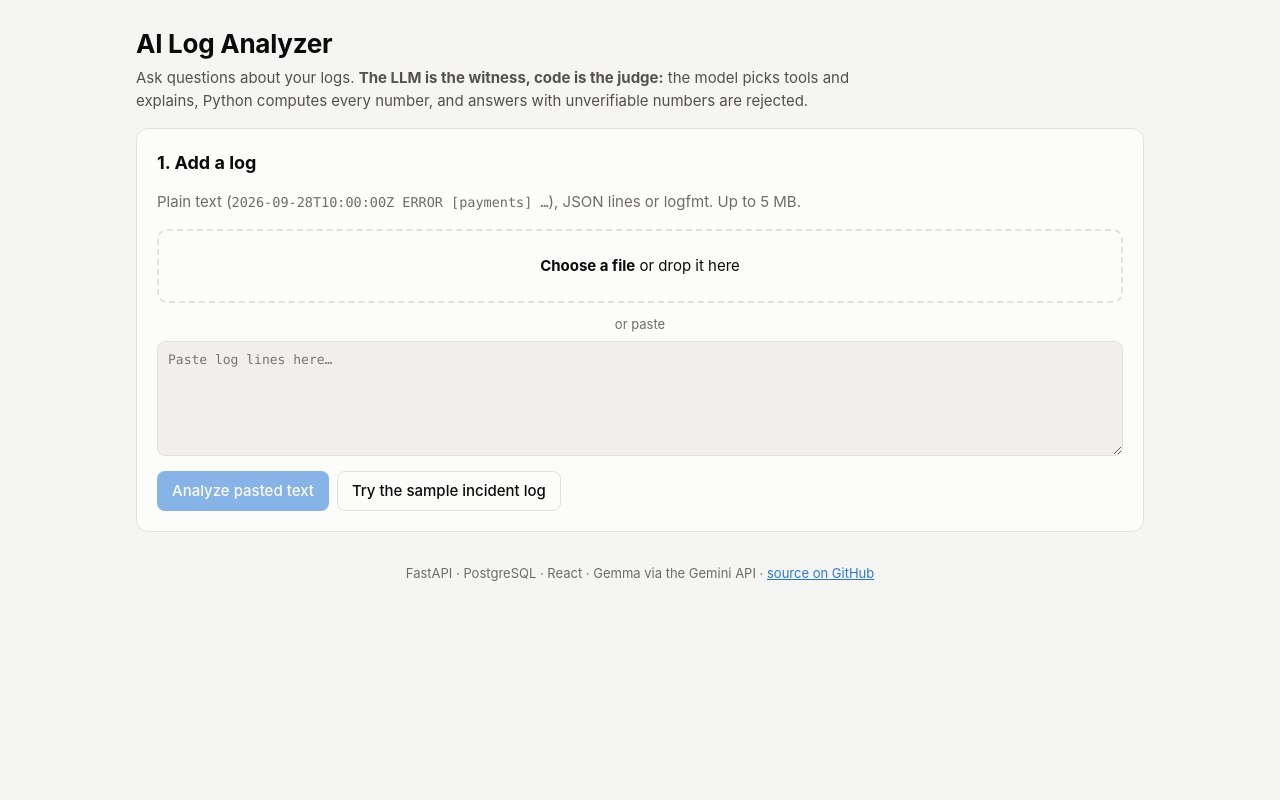
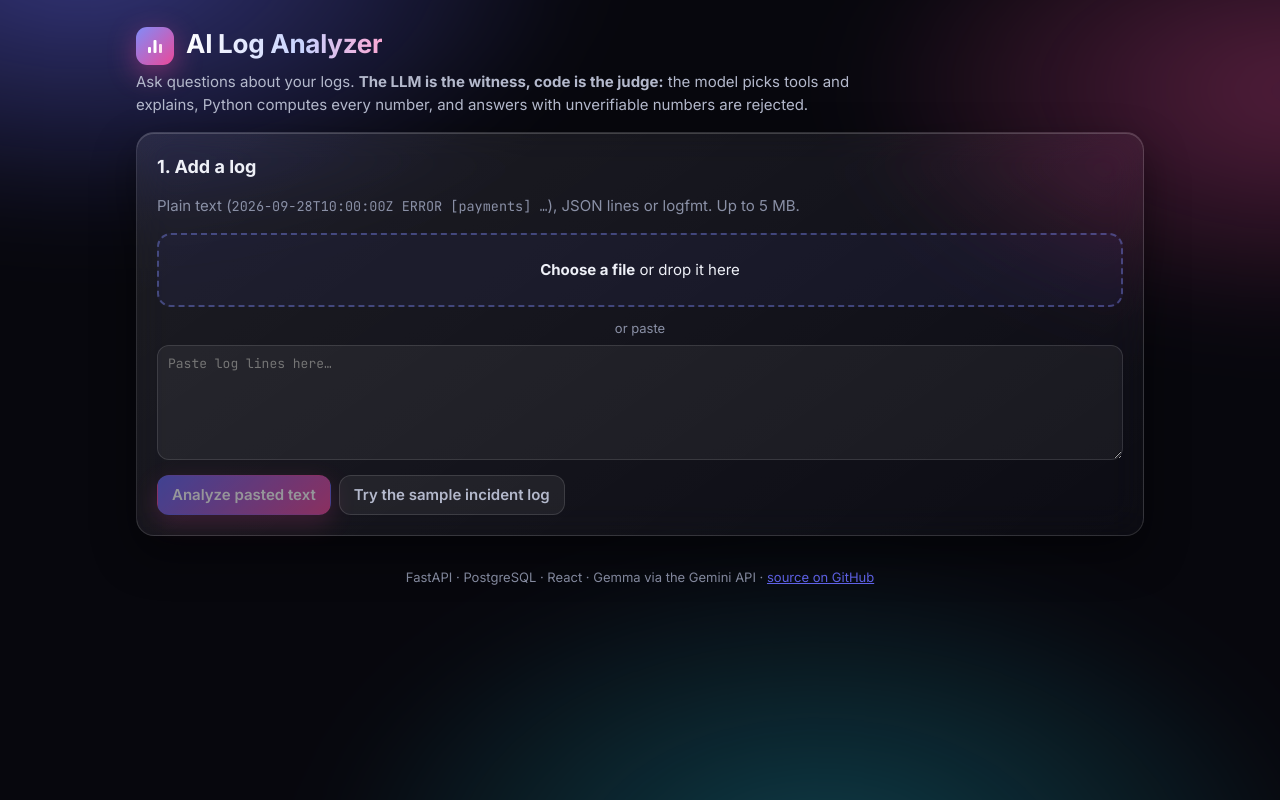
Before and after one commit to Lokesh-290104/ai-log-analyzer, a React (Vite) app in the folder frontend/: page / in a window 1280 px wide. Built offline with nearby package versions, Linux system fonts and the light colour scheme.

Commit message:
Liquid Glass Aurora redesign: aurora background, frosted-glass cards, 3D tilt tiles, gradient accents, glowing error bars; new screenshots; vitest timeout for cold runs

```diff
--- a/frontend/index.html
+++ b/frontend/index.html
@@ -5,6 +5,8 @@
     <link rel="icon" type="image/svg+xml" href="/favicon.svg" />
     <meta name="viewport" content="width=device-width, initial-scale=1.0" />
     <title>AI Log Analyzer</title>
+    <link rel="preconnect" href="https://fonts.googleapis.com" />
+    <link href="https://fonts.googleapis.com/css2?family=Inter:wght@400;500;600;700;800&family=JetBrains+Mono:wght@400;600&display=swap" rel="stylesheet" />
     <meta name="description" content="Ask questions about your logs. An LLM agent picks tools; Python computes every number and verifies the answer." />
   </head>
   <body>
--- a/frontend/src/App.tsx
+++ b/frontend/src/App.tsx
@@ -84,7 +84,16 @@ export default function App() {
     <div className={`page${upload ? ' with-ask-bar' : ''}`}>
       <header className="header">
         <div>
-          <h1>AI Log Analyzer</h1>
+          <div className="brand">
+            <div className="logo" aria-hidden>
+              <svg width="20" height="20" viewBox="0 0 20 20" fill="none">
+                <rect x="3" y="11" width="3" height="6" rx="1" fill="#fff" />
+                <rect x="8.5" y="4" width="3" height="13" rx="1" fill="#fff" />
+                <rect x="14" y="8" width="3" height="9" rx="1" fill="#fde2f0" />
+              </svg>
+            </div>
+            <h1>AI Log Analyzer</h1>
+          </div>
           <p className="tagline">
             Ask questions about your logs. <strong>The LLM is the witness, code is the judge:</strong> the model picks
             tools and explains, Python computes every number, and answers with unverifiable numbers are rejected.
--- a/frontend/src/components/TimelineChart.tsx
+++ b/frontend/src/components/TimelineChart.tsx
@@ -67,13 +67,13 @@ export function TimelineChart({ buckets, bucketMinutes }: Props) {
               formatter={(value) => <span className="legend-label">{value}</span>}
             />
             {/* Surface-colored stroke = the 2px gap between stacked segments and neighbors. */}
-            <Bar dataKey="errors" name="Errors" stackId="a" fill="var(--series-errors)" stroke="var(--surface)" strokeWidth={1} />
+            <Bar dataKey="errors" name="Errors" stackId="a" fill="var(--series-errors)" stroke="var(--chart-gap)" strokeWidth={1} />
             <Bar
               dataKey="other"
               name="Other entries"
               stackId="a"
               fill="var(--series-other)"
-              stroke="var(--surface)"
+              stroke="var(--chart-gap)"
               strokeWidth={1}
               radius={[4, 4, 0, 0]}
             />
--- a/frontend/src/index.css
+++ b/frontend/src/index.css
@@ -1,56 +1,38 @@
+/* Liquid Glass Aurora theme: dark, translucent layers over a slow-moving aurora.
+   One dark palette on purpose (the aurora and glass only read well on dark);
+   chart colors validated for the dark surface (indigo/rose, colorblind-safe). */
 :root {
-  color-scheme: light;
-  --bg: #f5f5f3;
-  --surface: #fcfcfb;
-  --surface-2: #f0efec;
-  --border: #e2e1dc;
-  --text: #0b0b0b;
-  --text-secondary: #52514e;
-  --text-muted: #6d6c67;
-  --grid: #e6e5e0;
-  --hover: rgba(0, 0, 0, 0.05);
-  --accent: #2a78d6;
+  color-scheme: dark;
+  --bg: #07070d;
+  --surface: rgba(255, 255, 255, 0.06);
+  --surface-2: rgba(255, 255, 255, 0.05);
+  --surface-solid: #13131f;
+  --border: rgba(255, 255, 255, 0.13);
+  --text: #eef0f7;
+  --text-secondary: #b4b9cc;
+  --text-muted: #8a90a6;
+  --grid: rgba(255, 255, 255, 0.08);
+  --hover: rgba(255, 255, 255, 0.06);
+  --accent: #6366f1;
+  --accent-2: #ec4899;
   --accent-text: #ffffff;
-  --series-other: #2a78d6;
-  --series-errors: #e34948;
-  --ok-bg: #e8f5e8;
-  --ok-text: #0b5d0b;
-  --bad-bg: #fdecec;
-  --bad-text: #9b1c1c;
-  --warn-bg: #fff6e0;
-  --warn-text: #6b4a00;
-  --cited: #2a78d6;
-  --mono: ui-monospace, 'Cascadia Code', 'SF Mono', Menlo, Consolas, monospace;
+  --series-other: #6366f1;
+  --series-errors: #f43f5e;
+  --chart-gap: #0d0d17;
+  --ok-bg: rgba(16, 185, 129, 0.14);
+  --ok-text: #6ee7b7;
+  --bad-bg: rgba(244, 63, 94, 0.14);
+  --bad-text: #fda4af;
+  --warn-bg: rgba(251, 191, 36, 0.12);
+  --warn-text: #fcd34d;
+  --cited: #818cf8;
+  --glass-shadow: inset 0 1px 0 rgba(255, 255, 255, 0.18), 0 18px 44px rgba(0, 0, 0, 0.45);
+  --mono: 'JetBrains Mono', ui-monospace, 'Cascadia Code', Menlo, Consolas, monospace;
   font-family: Inter, system-ui, -apple-system, 'Segoe UI', Roboto, sans-serif;
   font-size: 15px;
   line-height: 1.5;
   background: var(--bg);
   color: var(--text);
-}
-
-@media (prefers-color-scheme: dark) {
-  :root {
-    color-scheme: dark;
-    --bg: #121211;
-    --surface: #1a1a19;
-    --surface-2: #232321;
-    --border: #33332f;
-    --text: #ffffff;
-    --text-secondary: #c3c2b7;
-    --text-muted: #9a998f;
-    --grid: #2c2c29;
-    --hover: rgba(255, 255, 255, 0.06);
-    --accent: #3987e5;
-    --series-other: #3987e5;
-    --series-errors: #e66767;
-    --ok-bg: #16301a;
-    --ok-text: #9be29b;
-    --bad-bg: #3a1d1d;
-    --bad-text: #ffb4b4;
-    --warn-bg: #3a2f14;
-    --warn-text: #f5d58a;
-    --cited: #3987e5;
-  }
 }
 
 * {
@@ -59,7 +41,8 @@
 
 body {
   margin: 0;
-  background: var(--bg);
+  /* Transparent so the aurora layer (body::before, z-index -1) shows through; the page color is on :root. */
+  background: transparent;
 }
 
 .page {
@@ -684,3 +667,197 @@ table.compact {
   visibility: hidden;
   user-select: none;
 }
+
+
+/* ================= Liquid Glass Aurora layer ================= */
+body::before {
+  content: '';
+  position: fixed;
+  inset: -20%;
+  z-index: -1;
+  pointer-events: none;
+  background:
+    radial-gradient(40% 35% at 18% 12%, rgba(99, 102, 241, 0.5), transparent 70%),
+    radial-gradient(35% 30% at 85% 22%, rgba(236, 72, 153, 0.34), transparent 70%),
+    radial-gradient(40% 40% at 60% 92%, rgba(34, 211, 238, 0.28), transparent 70%);
+  filter: blur(40px);
+  animation: aurora 20s ease-in-out infinite alternate;
+}
+
+@keyframes aurora {
+  to {
+    transform: translate3d(4%, -3%, 0) rotate(8deg) scale(1.08);
+  }
+}
+
+.page {
+  position: relative;
+}
+
+h1 {
+  background: linear-gradient(90deg, #fff, #c7d2fe 60%, #f9a8d4);
+  -webkit-background-clip: text;
+  background-clip: text;
+  color: transparent;
+}
+
+.brand {
+  display: flex;
+  align-items: center;
+  gap: 12px;
+  margin-bottom: 4px;
+}
+
+.logo {
+  width: 38px;
+  height: 38px;
+  flex: none;
+  border-radius: 11px;
+  background: linear-gradient(135deg, #818cf8, #ec4899);
+  box-shadow: 0 8px 28px rgba(236, 72, 153, 0.45);
+  display: grid;
+  place-items: center;
+}
+
+.card,
+.answer,
+.ask-inner,
+.chart-tooltip {
+  background: linear-gradient(145deg, rgba(255, 255, 255, 0.09), rgba(255, 255, 255, 0.025));
+  border: 1px solid var(--border);
+  backdrop-filter: blur(18px) saturate(140%);
+  -webkit-backdrop-filter: blur(18px) saturate(140%);
+  box-shadow: var(--glass-shadow);
+}
+
+.card,
+.answer {
+  border-radius: 18px;
+}
+
+.chart-tooltip {
+  background: rgba(19, 19, 31, 0.92);
+}
+
+.tile {
+  background: linear-gradient(145deg, rgba(255, 255, 255, 0.08), rgba(255, 255, 255, 0.02));
+  border: 1px solid rgba(255, 255, 255, 0.1);
+  border-radius: 14px;
+  transition: transform 0.25s ease, box-shadow 0.25s ease, border-color 0.25s ease;
+  transform-style: preserve-3d;
+}
+
+.tile:hover {
+  transform: perspective(700px) rotateX(6deg) rotateY(-6deg) translateY(-3px);
+  border-color: rgba(129, 140, 248, 0.45);
+  box-shadow: 0 22px 44px rgba(99, 102, 241, 0.3);
+}
+
+.tile-label {
+  text-transform: uppercase;
+  letter-spacing: 0.08em;
+  font-size: 11px;
+}
+
+.tile-value {
+  font-size: 30px;
+  font-weight: 800;
+  letter-spacing: -0.02em;
+}
+
+button {
+  background: linear-gradient(135deg, #6366f1, #ec4899);
+  box-shadow: 0 8px 24px rgba(236, 72, 153, 0.35);
+  border-radius: 12px;
+  font-weight: 600;
+  transition: transform 0.15s ease, box-shadow 0.15s ease, filter 0.15s ease;
+}
+
+button:hover:not(:disabled) {
+  transform: translateY(-1px);
+  box-shadow: 0 12px 30px rgba(236, 72, 153, 0.45);
+}
+
+button.secondary,
+.chip {
+  background: rgba(255, 255, 255, 0.06);
+  border: 1px solid var(--border);
+  box-shadow: none;
+  color: var(--text-secondary);
+}
+
+button.secondary:hover:not(:disabled),
+.chip:hover:not(:disabled) {
+  background: rgba(255, 255, 255, 0.11);
+  color: var(--text);
+  box-shadow: none;
+}
+
+input,
+textarea {
+  background: rgba(255, 255, 255, 0.05);
+  border-color: rgba(255, 255, 255, 0.12);
+  border-radius: 12px;
+}
+
+.dropzone {
+  border-color: rgba(129, 140, 248, 0.4);
+  background: rgba(99, 102, 241, 0.06);
+  border-radius: 14px;
+}
+
+.verdict.ok {
+  border: 1px solid rgba(110, 231, 183, 0.35);
+  box-shadow: 0 0 24px rgba(16, 185, 129, 0.2);
+}
+
+.verdict.failed,
+.error {
+  border: 1px solid rgba(253, 164, 175, 0.3);
+}
+
+.step {
+  background: rgba(255, 255, 255, 0.04);
+  border-color: rgba(255, 255, 255, 0.1);
+}
+
+.step.rejected {
+  background: var(--bad-bg);
+}
+
+.badge {
+  background: linear-gradient(90deg, #6366f1, #ec4899);
+}
+
+.step pre {
+  background: rgba(0, 0, 0, 0.35);
+}
+
+.ask-bar {
+  background: linear-gradient(to top, var(--bg) 55%, transparent);
+}
+
+.ask-inner {
+  border-radius: 18px;
+  box-shadow: 0 20px 60px rgba(0, 0, 0, 0.6), inset 0 1px 0 rgba(255, 255, 255, 0.18);
+}
+
+.answer.pending .spinner,
+.loading .spinner {
+  border-top-color: #ec4899;
+}
+
+/* Errors glow a little so the incident pops out of the chart. */
+.recharts-bar-rectangle path[fill='var(--series-errors)'] {
+  filter: drop-shadow(0 0 6px rgba(244, 63, 94, 0.7));
+}
+
+@media (prefers-reduced-motion: reduce) {
+  body::before {
+    animation: none;
+  }
+  .tile:hover,
+  button:hover:not(:disabled) {
+    transform: none;
+  }
+}
--- a/frontend/vite.config.ts
+++ b/frontend/vite.config.ts
@@ -11,5 +11,7 @@ export default defineConfig({
     environment: 'jsdom',
     setupFiles: ['./src/test-setup.ts'],
     css: false,
+    // First (cold) runs compile everything; user-event typing tests can exceed the 5 s default.
+    testTimeout: 15000,
   },
 })
```
Also changed, not shown: 3 other files (tests, documents, lock files or other folders).
